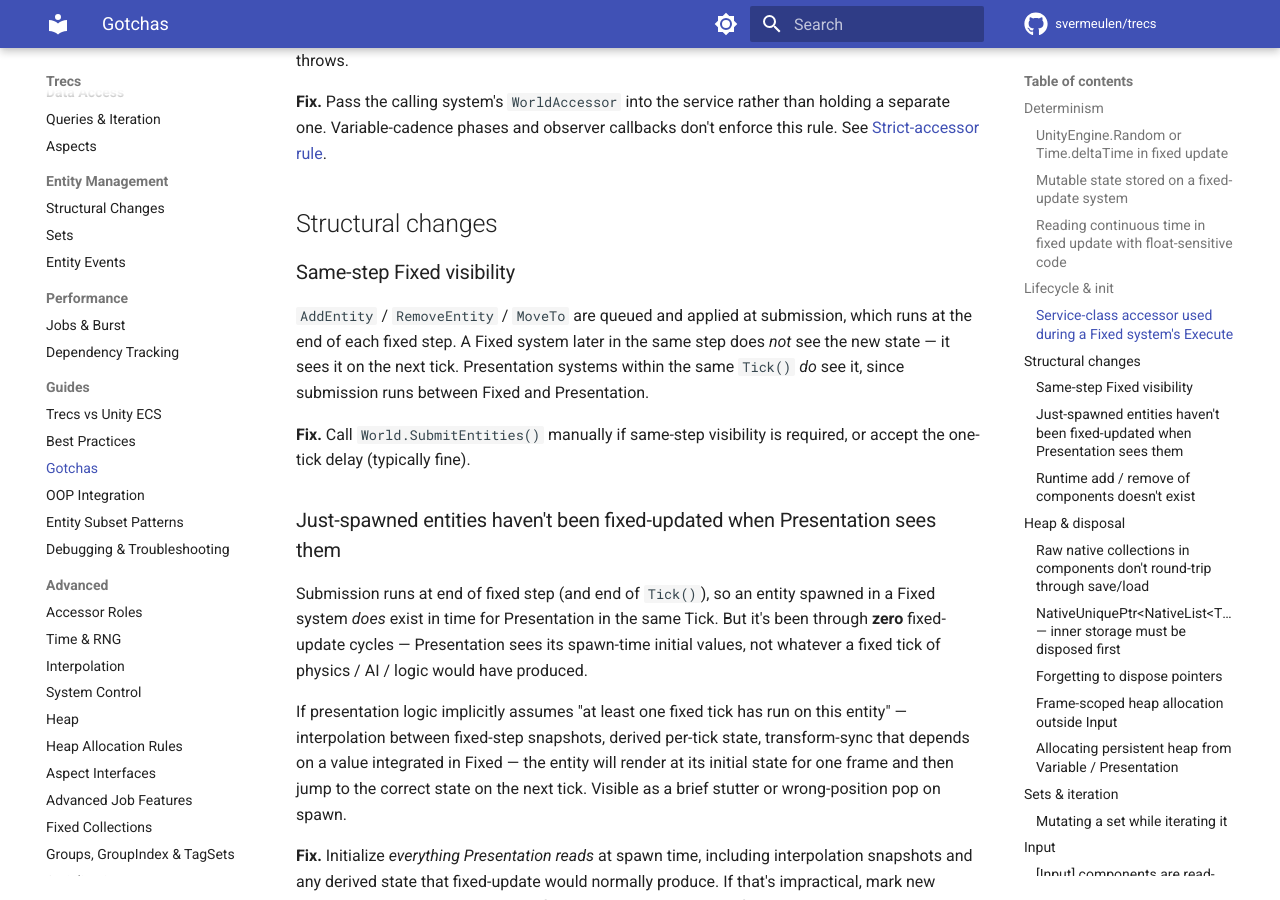
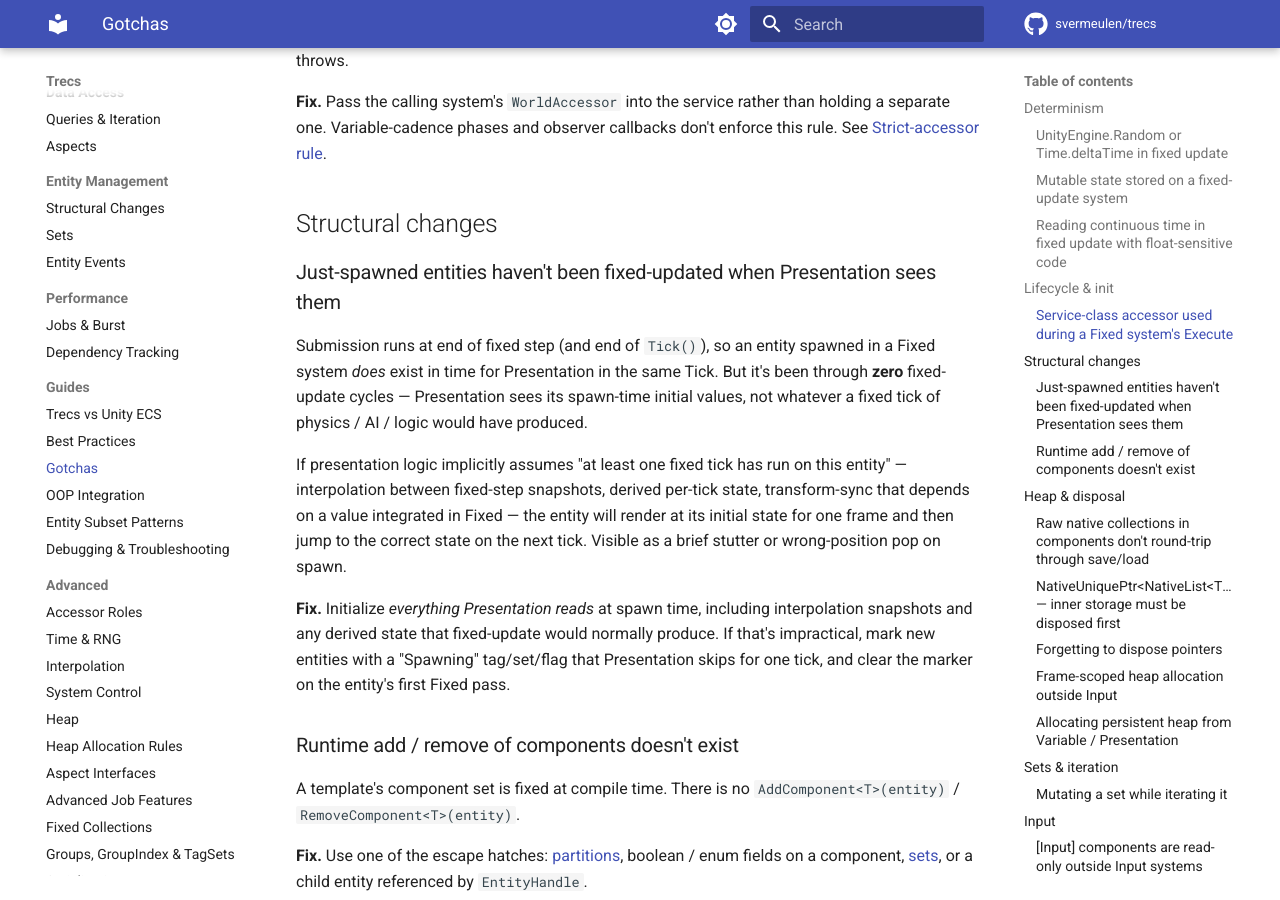
Before and after one commit to svermeulen/trecs, an MkDocs documentation site: the page built from docs/guides/gotchas.md, in a window 1280 px wide and 900 px high, scrolled down 1096 px. Built offline with MkDocs 1.6.1 and Material for MkDocs 9.7.7, drawn with Linux system fonts in a browser that asks for light colours; comment, search, counter and statistics services are not loaded.

Commit message:
Changed gotchas.md.

```diff
--- a/docs/guides/gotchas.md
+++ b/docs/guides/gotchas.md
@@ -31,12 +31,6 @@ Strict-accessor rule: during a `Fixed` system's `Execute`, only that system's ow
 **Fix.** Pass the calling system's `WorldAccessor` into the service rather than holding a separate one. Variable-cadence phases and observer callbacks don't enforce this rule. See [Strict-accessor rule](../advanced/accessor-roles.md#strict-accessor-during-fixed-execute-rule).
 
 ## Structural changes
-
-### Same-step Fixed visibility
-
-`AddEntity` / `RemoveEntity` / `MoveTo` are queued and applied at submission, which runs at the end of each fixed step. A Fixed system later in the same step does *not* see the new state — it sees it on the next tick. Presentation systems within the same `Tick()` *do* see it, since submission runs between Fixed and Presentation.
-
-**Fix.** Call `World.SubmitEntities()` manually if same-step visibility is required, or accept the one-tick delay (typically fine).
 
 ### Just-spawned entities haven't been fixed-updated when Presentation sees them
 
```
